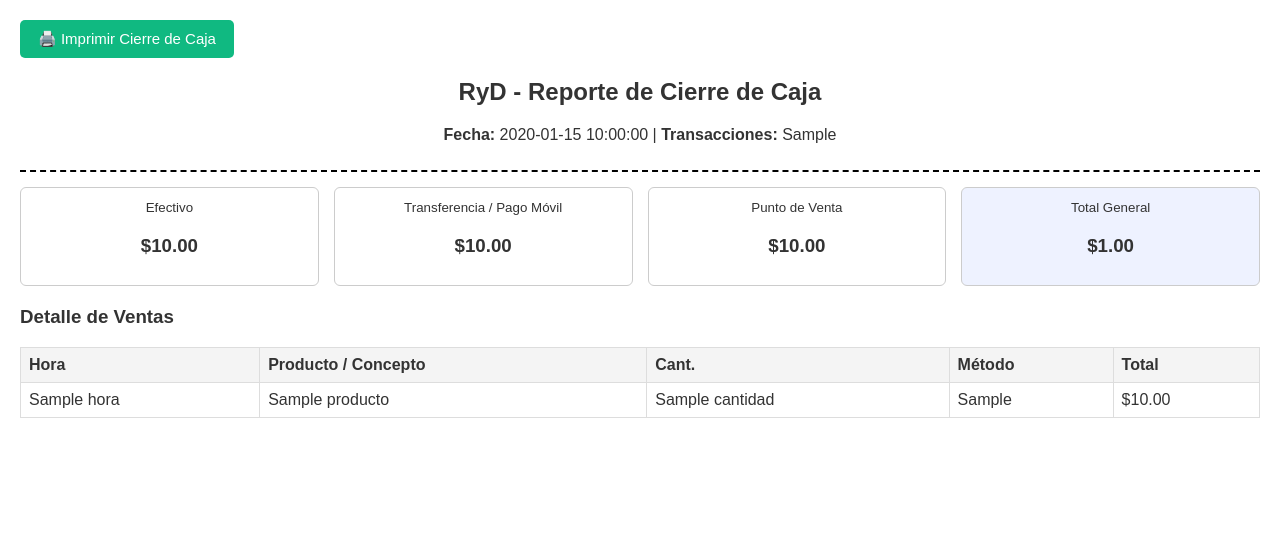
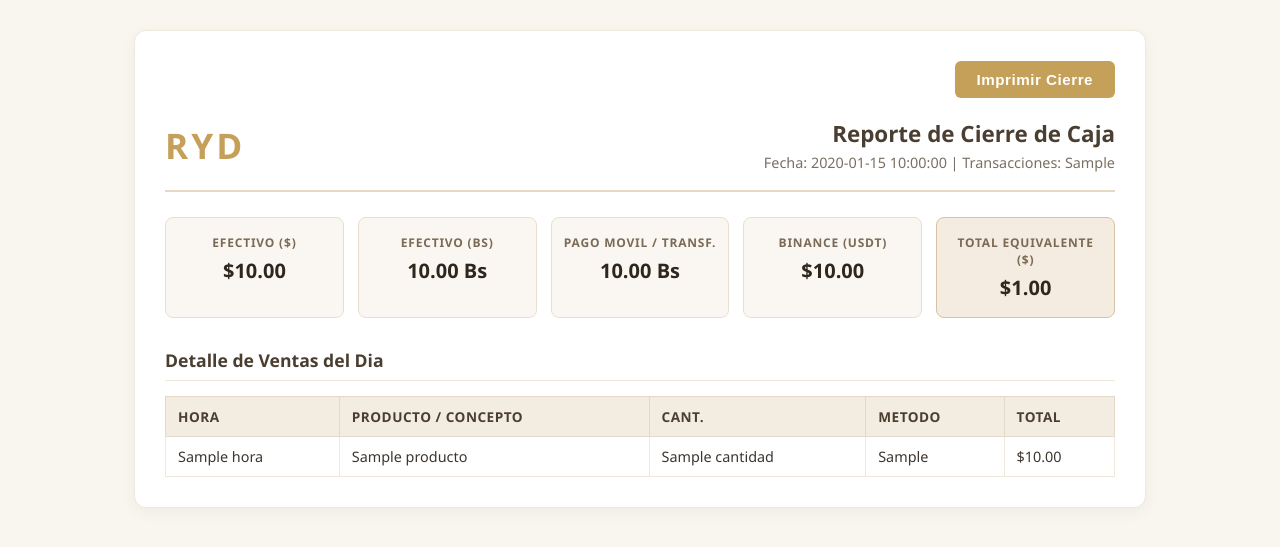
Before and after one commit to marialejandrav393-commits/ryd-tiendaoficial, a Flask app: template templates/cierre_caja.html in a window 1280 px wide. Shown: the top 547 px of the page. Run offline with Flask 3, Linux system fonts and the light colour scheme; the template is opened without the code that fills it: most values are stand-ins (such as "Sample title", 1, 10 or a date in 2020).

Commit message:
Update cierre_caja.html
cierre de caja logo dorado

```diff
--- a/templates/cierre_caja.html
+++ b/templates/cierre_caja.html
@@ -4,60 +4,236 @@
     <meta charset="UTF-8">
     <title>Cierre de Caja - {{ resumen.fecha }}</title>
     <style>
-        body { font-family: Arial, sans-serif; margin: 20px; color: #333; }
-        .cabecera { text-align: center; border-bottom: 2px dashed #000; padding-bottom: 10px; margin-bottom: 15px; }
-        .totales-grid { display: flex; gap: 15px; margin-bottom: 20px; }
-        .caja-total { border: 1px solid #ccc; padding: 10px; border-radius: 6px; flex: 1; text-align: center; }
-        table { width: 100%; border-collapse: collapse; margin-bottom: 20px; }
-        th, td { border: 1px solid #ddd; padding: 8px; text-align: left; }
-        th { background-color: #f4f4f4; }
-        .btn-imprimir { background: #10b981; color: white; padding: 10px 18px; border: none; border-radius: 5px; cursor: pointer; font-size: 15px; }
+        body {
+            font-family: 'Segoe UI', Tahoma, Geneva, Verdana, sans-serif;
+            background-color: #F9F6F0;
+            color: #3D352E;
+            margin: 0;
+            padding: 30px;
+        }
 
+        .contenedor {
+            max-width: 950px;
+            margin: 0 auto;
+            background-color: #FFFFFF;
+            padding: 30px;
+            border-radius: 12px;
+            box-shadow: 0 4px 15px rgba(0, 0, 0, 0.05);
+            border: 1px solid #EFE8DC;
+        }
+
+        /* Barra superior con RyD en dorado y botón de imprimir */
+        .barra-superior {
+            display: flex;
+            justify-content: space-between;
+            align-items: center;
+            border-bottom: 2px solid #E6D8C3;
+            padding-bottom: 18px;
+            margin-bottom: 25px;
+        }
+
+        .marca-dorada {
+            font-size: 2.2rem;
+            font-weight: 700;
+            color: #C5A059;
+            letter-spacing: 3px;
+            margin: 0;
+            text-transform: uppercase;
+        }
+
+        .titulo-cierre {
+            text-align: right;
+        }
+
+        .titulo-cierre h2 {
+            margin: 0;
+            font-size: 1.4rem;
+            color: #4A3E31;
+            font-weight: 600;
+        }
+
+        .titulo-cierre p {
+            margin: 4px 0 0 0;
+            font-size: 0.9rem;
+            color: #7A6F62;
+        }
+
+        /* Botón de impresión elegante */
+        .btn-imprimir {
+            background-color: #C5A059;
+            color: #FFFFFF;
+            padding: 10px 22px;
+            border: none;
+            border-radius: 6px;
+            cursor: pointer;
+            font-size: 0.95rem;
+            font-weight: 600;
+            letter-spacing: 0.5px;
+            transition: background 0.2s ease;
+        }
+
+        .btn-imprimir:hover {
+            background-color: #B38E47;
+        }
+
+        /* Rejilla de tarjetas de totales */
+        .totales-grid {
+            display: grid;
+            grid-template-columns: repeat(auto-fit, minmax(160px, 1fr));
+            gap: 14px;
+            margin-bottom: 30px;
+        }
+
+        .caja-total {
+            background-color: #FAF7F2;
+            border: 1px solid #E8DECF;
+            padding: 16px 12px;
+            border-radius: 8px;
+            text-align: center;
+        }
+
+        .caja-total.total-principal {
+            background-color: #F4ECE1;
+            border-color: #D6C2A5;
+        }
+
+        .caja-total small {
+            font-weight: 600;
+            color: #7A6A56;
+            text-transform: uppercase;
+            font-size: 0.75rem;
+            letter-spacing: 0.8px;
+            display: block;
+            margin-bottom: 6px;
+        }
+
+        .caja-total h3 {
+            margin: 0;
+            font-size: 1.25rem;
+            color: #2F271D;
+            font-weight: 700;
+        }
+
+        /* Subtítulo sección */
+        .seccion-titulo {
+            font-size: 1.1rem;
+            color: #4A3E31;
+            border-bottom: 1px solid #EFE8DC;
+            padding-bottom: 8px;
+            margin-bottom: 15px;
+            font-weight: 600;
+        }
+
+        /* Tabla de detalle */
+        table {
+            width: 100%;
+            border-collapse: collapse;
+            margin-top: 10px;
+        }
+
+        th {
+            background-color: #F3ECE1;
+            color: #4A3E31;
+            border: 1px solid #E4D9C8;
+            padding: 10px 12px;
+            text-align: left;
+            font-size: 0.85rem;
+            text-transform: uppercase;
+            letter-spacing: 0.5px;
+        }
+
+        td {
+            border: 1px solid #EFE8DC;
+            padding: 10px 12px;
+            font-size: 0.9rem;
+            color: #3D352E;
+        }
+
+        tbody tr:nth-child(even) {
+            background-color: #FDFCF9;
+        }
+
+        /* Estilo exclusivo para impresión */
         @media print {
-            .btn-imprimir, .no-print { display: none; }
-            body { margin: 0; }
-            table, th, td { border-color: #000; }
+            body {
+                background-color: #FFFFFF;
+                padding: 0;
+            }
+            .contenedor {
+                box-shadow: none;
+                border: none;
+                padding: 0;
+                max-width: 100%;
+            }
+            .no-print {
+                display: none !important;
+            }
+            .caja-total {
+                border: 1px solid #CCCCCC;
+                background-color: #F9F9F9 !important;
+            }
+            table, th, td {
+                border: 1px solid #CCCCCC;
+            }
+            th {
+                background-color: #EEEEEE !important;
+            }
         }
     </style>
 </head>
 <body>
 
-    <div class="no-print" style="margin-bottom: 15px;">
-        <button class="btn-imprimir" onclick="window.print()">🖨️ Imprimir Cierre de Caja</button>
+    <div class="contenedor">
+
+        <!-- Botón superior para imprimir -->
+        <div class="no-print" style="margin-bottom: 20px; text-align: right;">
+            <button class="btn-imprimir" onclick="window.print()">Imprimir Cierre</button>
         </div>
 
-    <div class="cabecera">
-        <h2>RyD - Reporte de Cierre de Caja</h2>
-        <p><strong>Fecha:</strong> {{ resumen.fecha }} | <strong>Transacciones:</strong> {{ resumen.cantidad_ventas }}</p>
+        <!-- Encabezado con RyD en dorado en la esquina superior izquierda -->
+        <div class="barra-superior">
+            <div>
+                <h1 class="marca-dorada">RyD</h1>
+            </div>
+            <div class="titulo-cierre">
+                <h2>Reporte de Cierre de Caja</h2>
+                <p>Fecha: {{ resumen.fecha }} | Transacciones: {{ resumen.cantidad_ventas }}</p>
+            </div>
         </div>
 
+        <!-- Cuadros de totales -->
         <div class="totales-grid">
             <div class="caja-total">
-            <small>Efectivo</small>
-            <h3>${{ "%.2f"|format(resumen.efectivo) }}</h3>
+                <small>Efectivo ($)</small>
+                <h3>${{ "%.2f"|format(resumen.efectivo_usd) }}</h3>
             </div>
             <div class="caja-total">
-            <small>Transferencia / Pago Móvil</small>
-            <h3>${{ "%.2f"|format(resumen.transferencia) }}</h3>
+                <small>Efectivo (Bs)</small>
+                <h3>{{ "%.2f"|format(resumen.efectivo_bs) }} Bs</h3>
             </div>
             <div class="caja-total">
-            <small>Punto de Venta</small>
-            <h3>${{ "%.2f"|format(resumen.punto) }}</h3>
+                <small>Pago Movil / Transf.</small>
+                <h3>{{ "%.2f"|format(resumen.pago_movil) }} Bs</h3>
             </div>
-        <div class="caja-total" style="background: #eef2ff;">
-            <small>Total General</small>
+            <div class="caja-total">
+                <small>Binance (USDT)</small>
+                <h3>${{ "%.2f"|format(resumen.binance) }}</h3>
+            </div>
+            <div class="caja-total total-principal">
+                <small>Total Equivalente ($)</small>
                 <h3>${{ "%.2f"|format(resumen.total_general) }}</h3>
             </div>
         </div>
 
-    <h3>Detalle de Ventas</h3>
+        <!-- Tabla detallada de ventas -->
+        <h3 class="seccion-titulo">Detalle de Ventas del Dia</h3>
         <table>
             <thead>
                 <tr>
                     <th>Hora</th>
                     <th>Producto / Concepto</th>
                     <th>Cant.</th>
-                <th>Método</th>
+                    <th>Metodo</th>
                     <th>Total</th>
                 </tr>
             </thead>
@@ -72,11 +248,15 @@
                 </tr>
                 {% else %}
                 <tr>
-                <td colspan="5" style="text-align: center;">No hay ventas registradas el día de hoy.</td>
+                    <td colspan="5" style="text-align: center; color: #7A6F62; padding: 20px;">
+                        No hay ventas registradas el dia de hoy.
+                    </td>
                 </tr>
                 {% endfor %}
             </tbody>
         </table>
 
+    </div>
+
 </body>
 </html>
```
Lines whose indentation alone changed are shown as unchanged.
